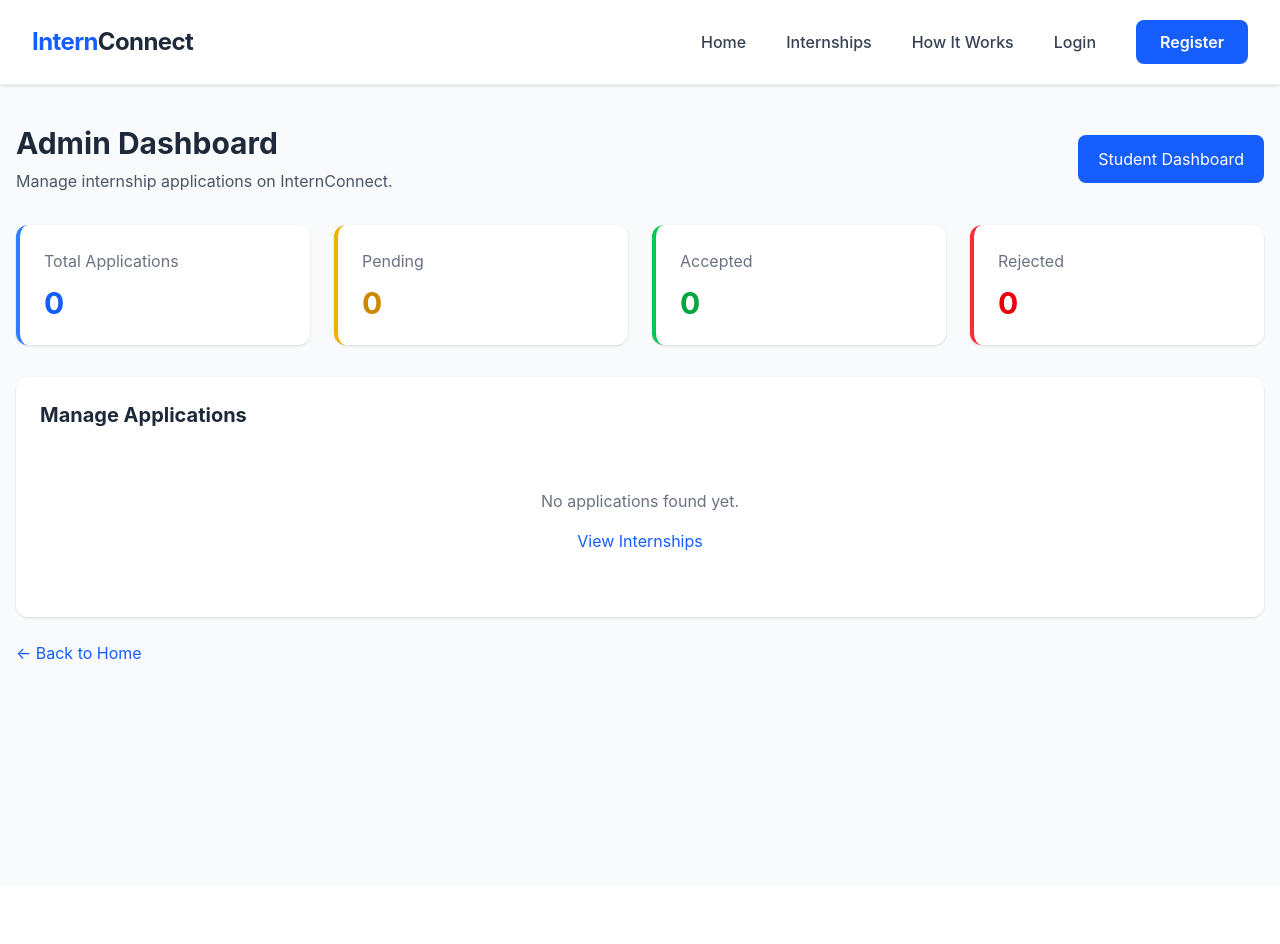
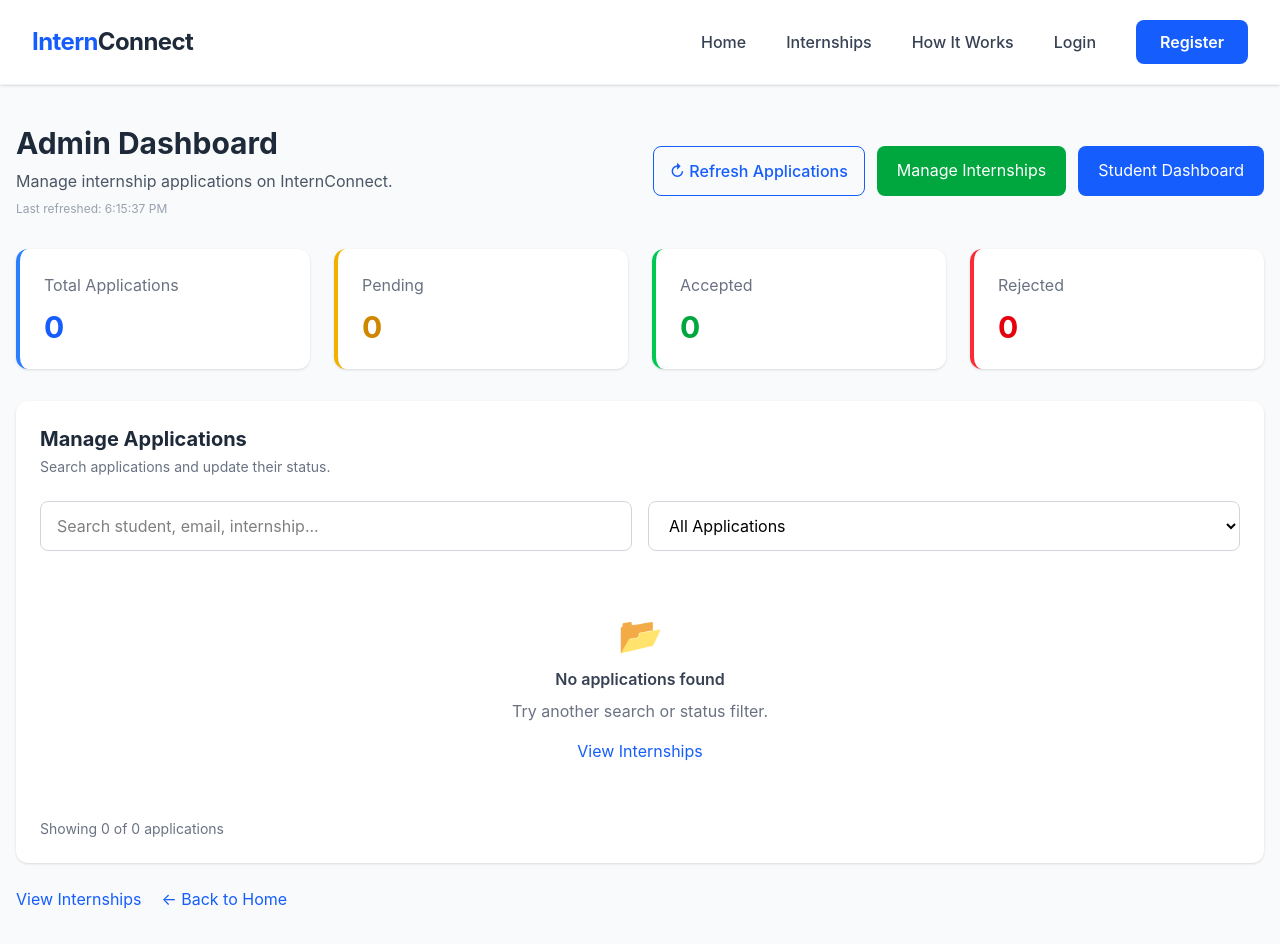
Before and after one commit to Anshu-webdev13/InterenConnect-Project, a React (Vite) app in the folder internconnect/: page /admindashboard in a window 1280 px wide. Shown: the top 944 px of the page. Before the commit the page ends 885 px from the top, so only its background shows below. Built offline with nearby package versions, Linux system fonts and the light colour scheme.

Commit message:
Add Admindashboard

```diff
--- a/internconnect/src/App.jsx
+++ b/internconnect/src/App.jsx
@@ -34,7 +34,7 @@ const App = () => {
         <Route path="/admindashboard" element={<AdminDashboard />} />
         <Route path="/register" element={<Register />} />
         <Route path="/login" element={<Login />} />
-        <Route path="/howitwork" element={<HowItWorks />} />
+        <Route path="/howitworks" element={<HowItWorks />} />
       </Routes>
     </div>
   );
--- a/internconnect/src/components/Navbar.jsx
+++ b/internconnect/src/components/Navbar.jsx
@@ -51,7 +51,7 @@ const Navbar = () => {
             Internships
           </Link>
 
-          <Link to="/how-it-works" className={linkStyle}>
+          <Link to="/howitworks" className={linkStyle}>
             How It Works
           </Link>
 
--- a/internconnect/src/pages/AdminDashboard.jsx
+++ b/internconnect/src/pages/AdminDashboard.jsx
@@ -1,31 +1,66 @@
-import React, { useEffect, useState } from "react";
+import React, { useEffect, useState, useCallback } from "react";
 import { Link } from "react-router-dom";
 
 const AdminDashboard = () => {
   const [applications, setApplications] = useState([]);
+  const [search, setSearch] = useState("");
+  const [statusFilter, setStatusFilter] = useState("All");
+  const [lastUpdated, setLastUpdated] = useState(null);
 
-  const loadApplications = () => {
-    const savedApplications = JSON.parse(
+  // Load applications from localStorage
+  const loadApplications = useCallback(() => {
+    try {
+      const savedData = JSON.parse(
         localStorage.getItem("applications") || "[]",
       );
-    setApplications(savedApplications);
+
+      setApplications(Array.isArray(savedData) ? savedData : []);
+      setLastUpdated(new Date());
+    } catch (error) {
+      console.error("Error loading applications:", error);
+      setApplications([]);
+    }
+  }, []);
+
+  // Load initially and listen for changes from other tabs
+  useEffect(() => {
+    loadApplications();
+
+    const handleStorageChange = (event) => {
+      if (event.key === "applications" || event.key === null) {
+        loadApplications();
+      }
     };
 
-  useEffect(() => {
-    loadApplications();
-  }, []);
+    window.addEventListener("storage", handleStorageChange);
 
+    return () => {
+      window.removeEventListener("storage", handleStorageChange);
+    };
+  }, [loadApplications]);
+
+  // Update application status
   const updateStatus = (id, newStatus) => {
-    const updatedApplications = applications.map((app) =>
+    try {
+      const savedData = JSON.parse(
+        localStorage.getItem("applications") || "[]",
+      );
+
+      const updatedApplications = savedData.map((app) =>
         app.id === id ? { ...app, status: newStatus } : app,
       );
 
       localStorage.setItem("applications", JSON.stringify(updatedApplications));
 
       setApplications(updatedApplications);
-    alert(`Application status updated to ${newStatus}.`);
+      setLastUpdated(new Date());
+    } catch (error) {
+      console.error("Error updating application:", error);
+      alert("Unable to update application status.");
+    }
   };
 
+  // Dashboard statistics
   const stats = [
     {
       title: "Total Applications",
@@ -35,7 +70,9 @@ const AdminDashboard = () => {
     },
     {
       title: "Pending",
-      count: applications.filter((app) => app.status === "Pending").length,
+      count: applications.filter(
+        (app) => (app.status || "Pending") === "Pending",
+      ).length,
       color: "border-yellow-500",
       text: "text-yellow-600",
     },
@@ -53,131 +90,261 @@ const AdminDashboard = () => {
     },
   ];
 
+  // Search and status filter
+  const filteredApplications = applications.filter((app) => {
+    const searchText = search.toLowerCase().trim();
+
+    const matchesSearch = [app.name, app.email, app.title, app.company].some(
+      (value) =>
+        String(value || "")
+          .toLowerCase()
+          .includes(searchText),
+    );
+
+    const currentStatus = app.status || "Pending";
+
+    const matchesStatus =
+      statusFilter === "All" || currentStatus === statusFilter;
+
+    return matchesSearch && matchesStatus;
+  });
+
   return (
-    <div className="min-h-screen bg-gray-50 py-10 px-4">
-      <div className="max-w-7xl mx-auto">
+    <div className="min-h-screen bg-gray-50 px-4 py-10">
+      <div className="mx-auto max-w-7xl">
         {/* Header */}
-        <div className="mb-8 flex flex-col sm:flex-row sm:items-center sm:justify-between gap-4">
+        <div
+          className="mb-8 flex flex-col gap-4 sm:flex-row
+          sm:items-center sm:justify-between"
+        >
           <div>
             <h1 className="text-3xl font-bold text-gray-800">
               Admin Dashboard
             </h1>
-            <p className="text-gray-600 mt-2">
+
+            <p className="mt-2 text-gray-600">
               Manage internship applications on InternConnect.
+            </p>
+
+            <p className="mt-2 text-xs text-gray-400">
+              Last refreshed:{" "}
+              {lastUpdated ? lastUpdated.toLocaleTimeString() : "Loading..."}
             </p>
           </div>
 
+          <div className="flex flex-wrap gap-3">
+            <button
+              onClick={loadApplications}
+              className="rounded-lg border border-blue-600
+                px-4 py-3 font-medium text-blue-600
+                transition hover:bg-blue-50"
+            >
+              ↻ Refresh Applications
+            </button>
+
+            <Link
+              to="/manage-internships"
+              className="rounded-lg bg-green-600 px-5 py-3
+                text-center text-white hover:bg-green-700"
+            >
+              Manage Internships
+            </Link>
+
             <Link
               to="/studentdashboard"
-            className="bg-blue-600 text-white px-5 py-3 rounded-lg hover:bg-blue-700 text-center"
+              className="rounded-lg bg-blue-600 px-5 py-3
+                text-center text-white hover:bg-blue-700"
             >
               Student Dashboard
             </Link>
           </div>
+        </div>
 
         {/* Statistics */}
-        <div className="grid grid-cols-1 sm:grid-cols-2 lg:grid-cols-4 gap-6">
+        <div
+          className="grid grid-cols-1 gap-6 sm:grid-cols-2
+          lg:grid-cols-4"
+        >
           {stats.map((stat) => (
             <div
               key={stat.title}
-              className={`bg-white p-6 rounded-xl shadow-sm border-l-4 ${stat.color}`}
+              className={`rounded-xl border-l-4 bg-white
+                p-6 shadow-sm ${stat.color}`}
             >
               <p className="text-gray-500">{stat.title}</p>
-              <h2 className={`text-3xl font-bold mt-3 ${stat.text}`}>
+
+              <h2 className={`mt-3 text-3xl font-bold ${stat.text}`}>
                 {stat.count}
               </h2>
             </div>
           ))}
         </div>
 
-        {/* Applications */}
-        <div className="bg-white rounded-xl shadow-sm mt-8 p-6">
-          <h2 className="text-xl font-bold text-gray-800 mb-5">
+        {/* Manage Applications */}
+        <div className="mt-8 rounded-xl bg-white p-6 shadow-sm">
+          <div className="mb-6">
+            <h2 className="text-xl font-bold text-gray-800">
               Manage Applications
             </h2>
 
-          {applications.length === 0 ? (
-            <div className="text-center py-10">
-              <p className="text-gray-500">No applications found yet.</p>
+            <p className="mt-1 text-sm text-gray-500">
+              Search applications and update their status.
+            </p>
+          </div>
+
+          {/* Search and Filter */}
+          <div className="mb-6 grid grid-cols-1 gap-4 md:grid-cols-2">
+            <input
+              type="text"
+              value={search}
+              onChange={(e) => setSearch(e.target.value)}
+              placeholder="Search student, email, internship..."
+              className="w-full rounded-lg border border-gray-300
+                px-4 py-3 outline-none focus:border-blue-500
+                focus:ring-2 focus:ring-blue-100"
+            />
+
+            <select
+              value={statusFilter}
+              onChange={(e) => setStatusFilter(e.target.value)}
+              className="w-full rounded-lg border border-gray-300
+                bg-white px-4 py-3 outline-none
+                focus:border-blue-500"
+            >
+              <option value="All">All Applications</option>
+              <option value="Pending">Pending</option>
+              <option value="Accepted">Accepted</option>
+              <option value="Rejected">Rejected</option>
+            </select>
+          </div>
+
+          {/* Applications Table */}
+          {filteredApplications.length === 0 ? (
+            <div className="py-10 text-center">
+              <p className="text-4xl">📂</p>
+
+              <h3 className="mt-3 font-semibold text-gray-700">
+                No applications found
+              </h3>
+
+              <p className="mt-2 text-gray-500">
+                Try another search or status filter.
+              </p>
+
               <Link
                 to="/internships"
-                className="inline-block mt-4 text-blue-600 hover:underline"
+                className="mt-4 inline-block text-blue-600
+                  hover:underline"
               >
                 View Internships
               </Link>
             </div>
           ) : (
             <div className="overflow-x-auto">
-              <table className="w-full text-left">
+              <table className="w-full min-w-[850px] text-left">
                 <thead>
                   <tr className="bg-gray-100 text-gray-700">
-                    <th className="p-3">Student</th>
-                    <th className="p-3">Internship</th>
-                    <th className="p-3">Company</th>
-                    <th className="p-3">Applied On</th>
-                    <th className="p-3">Status</th>
-                    <th className="p-3">Actions</th>
+                    <th className="p-4">Student</th>
+                    <th className="p-4">Internship</th>
+                    <th className="p-4">Company</th>
+                    <th className="p-4">Applied On</th>
+                    <th className="p-4">Status</th>
+                    <th className="p-4">Actions</th>
                   </tr>
                 </thead>
 
                 <tbody>
-                  {applications.map((app) => (
-                    <tr key={app.id} className="border-b">
-                      <td className="p-3">
+                  {filteredApplications.map((app) => {
+                    const currentStatus = app.status || "Pending";
+
+                    return (
+                      <tr
+                        key={app.id}
+                        className="border-b border-gray-100
+                          transition hover:bg-gray-50"
+                      >
+                        <td className="p-4">
+                          <p className="font-semibold text-gray-800">
                             {app.name || "Student"}
+                          </p>
+
                           <p className="text-sm text-gray-500">
                             {app.email || "No email"}
                           </p>
                         </td>
 
-                      <td className="p-3">{app.title || "Internship"}</td>
+                        <td className="p-4 text-gray-700">
+                          {app.title || "Internship"}
+                        </td>
 
-                      <td className="p-3">{app.company || "Not specified"}</td>
+                        <td className="p-4 text-gray-700">
+                          {app.company || "Not specified"}
+                        </td>
 
-                      <td className="p-3">{app.date || "—"}</td>
+                        <td className="p-4 text-gray-600">{app.date || "—"}</td>
 
-                      <td className="p-3">
+                        <td className="p-4">
                           <span
-                          className={`px-3 py-1 rounded-full text-sm ${
-                            app.status === "Accepted"
+                            className={`rounded-full px-3 py-1
+                              text-sm font-medium ${
+                                currentStatus === "Accepted"
                                   ? "bg-green-100 text-green-700"
-                              : app.status === "Rejected"
+                                  : currentStatus === "Rejected"
                                     ? "bg-red-100 text-red-700"
                                     : "bg-yellow-100 text-yellow-700"
                               }`}
                           >
-                          {app.status || "Pending"}
+                            {currentStatus}
                           </span>
                         </td>
 
-                      <td className="p-3">
+                        <td className="p-4">
                           <div className="flex flex-col gap-2">
                             <button
                               onClick={() => updateStatus(app.id, "Accepted")}
-                            disabled={app.status === "Accepted"}
-                            className="bg-green-600 text-white px-3 py-2 rounded hover:bg-green-700 disabled:opacity-50 disabled:cursor-not-allowed"
+                              disabled={currentStatus === "Accepted"}
+                              className="rounded-lg bg-green-600
+                                px-3 py-2 text-white
+                                hover:bg-green-700
+                                disabled:cursor-not-allowed
+                                disabled:opacity-50"
                             >
                               Accept
                             </button>
 
                             <button
                               onClick={() => updateStatus(app.id, "Rejected")}
-                            disabled={app.status === "Rejected"}
-                            className="bg-red-600 text-white px-3 py-2 rounded hover:bg-red-700 disabled:opacity-50 disabled:cursor-not-allowed"
+                              disabled={currentStatus === "Rejected"}
+                              className="rounded-lg bg-red-600
+                                px-3 py-2 text-white
+                                hover:bg-red-700
+                                disabled:cursor-not-allowed
+                                disabled:opacity-50"
                             >
                               Reject
                             </button>
                           </div>
                         </td>
                       </tr>
-                  ))}
+                    );
+                  })}
                 </tbody>
               </table>
             </div>
           )}
+
+          <p className="mt-4 text-sm text-gray-500">
+            Showing {filteredApplications.length} of {applications.length}{" "}
+            applications
+          </p>
         </div>
 
-        <div className="mt-6">
+        {/* Footer */}
+        <div className="mt-6 flex flex-wrap gap-5">
+          <Link to="/internships" className="text-blue-600 hover:underline">
+            View Internships
+          </Link>
+
           <Link to="/" className="text-blue-600 hover:underline">
             ← Back to Home
           </Link>
--- a/internconnect/src/pages/HowItWorks.jsx
+++ b/internconnect/src/pages/HowItWorks.jsx
@@ -1,78 +1,90 @@
 import React from "react";
 import { Link } from "react-router-dom";
 
-const HowItWorks = () => {
 const steps = [
   {
     number: "01",
+    icon: "👤",
     title: "Create Your Account",
     description:
       "Register on InternConnect and create your student account to get started.",
   },
   {
     number: "02",
+    icon: "🔍",
     title: "Explore Internships",
     description:
-        "Browse internship opportunities and find roles that match your skills and interests.",
+      "Browse internships by category, search for opportunities, and find the right role.",
   },
   {
     number: "03",
+    icon: "📝",
     title: "Apply for Internship",
     description:
-        "Open internship details, complete the application form and submit your application.",
+      "Choose an internship, check its details, and submit your application.",
   },
   {
     number: "04",
+    icon: "📊",
     title: "Track Your Application",
     description:
-        "Visit My Applications to check your application status and follow your progress.",
+      "Visit your dashboard and My Applications page to check your application status.",
   },
 ];
 
+const HowItWorks = () => {
   return (
     <div className="min-h-screen bg-gray-50">
       {/* Hero Section */}
       <section className="bg-blue-600 px-6 py-16 text-center text-white">
-        <h1 className="text-4xl font-bold md:text-5xl">
+        <h1 className="text-3xl font-bold md:text-5xl">
           How InternConnect Works
         </h1>
 
-        <p className="mx-auto mt-4 max-w-2xl text-lg text-blue-100">
-          Your journey to finding the right internship starts here. Follow these
-          simple steps to get started.
+        <p className="mx-auto mt-4 max-w-2xl text-base text-blue-100 md:text-lg">
+          Start your internship journey in four simple steps. Discover
+          opportunities and take the next step toward your career.
         </p>
 
         <Link
           to="/internships"
-          className="mt-8 inline-block rounded-lg bg-white px-7 py-3 font-semibold text-blue-600 transition hover:bg-blue-50"
+          className="mt-7 inline-block rounded-lg bg-white px-6 py-3
+          font-semibold text-blue-600 transition hover:bg-blue-50"
         >
           Explore Internships
         </Link>
       </section>
 
       {/* Steps Section */}
-      <section className="mx-auto max-w-6xl px-6 py-16">
+      <section className="mx-auto max-w-7xl px-6 py-16">
         <div className="mb-12 text-center">
           <h2 className="text-3xl font-bold text-gray-800">
-            Four Simple Steps
+            Your Journey Starts Here
           </h2>
-
           <p className="mt-3 text-gray-600">
-            Start building your career with InternConnect.
+            Follow these simple steps to find your next opportunity.
           </p>
         </div>
 
-        <div className="grid gap-8 sm:grid-cols-2 lg:grid-cols-4">
+        <div
+          className="grid grid-cols-1 gap-7 sm:grid-cols-2
+        lg:grid-cols-4"
+        >
           {steps.map((step) => (
             <div
               key={step.number}
-              className="rounded-xl border border-gray-100 bg-white p-6 shadow-sm transition duration-300 hover:-translate-y-1 hover:shadow-lg"
+              className="rounded-xl border border-gray-100 bg-white
+              p-7 shadow-md transition duration-300 hover:-translate-y-2
+              hover:shadow-xl"
             >
-              <div className="mb-5 flex h-14 w-14 items-center justify-center rounded-full bg-blue-100 text-xl font-bold text-blue-600">
+              <div className="flex items-center justify-between">
+                <span className="text-4xl">{step.icon}</span>
+                <span className="text-2xl font-bold text-blue-200">
                   {step.number}
+                </span>
               </div>
 
-              <h3 className="text-xl font-semibold text-gray-800">
+              <h3 className="mt-6 text-xl font-bold text-gray-800">
                 {step.title}
               </h3>
 
@@ -84,19 +96,23 @@ const HowItWorks = () => {
 
       {/* Call to Action */}
       <section className="px-6 pb-16">
-        <div className="mx-auto max-w-5xl rounded-2xl bg-white px-6 py-10 text-center shadow-sm">
-          <h2 className="text-3xl font-bold text-gray-800">
-            Ready to Start Your Journey?
+        <div
+          className="mx-auto max-w-5xl rounded-2xl bg-blue-50
+        px-6 py-12 text-center"
+        >
+          <h2 className="text-2xl font-bold text-gray-800 md:text-3xl">
+            Ready to Build Your Future?
           </h2>
 
           <p className="mt-4 text-gray-600">
-            Discover opportunities, gain experience and take the next step
-            toward your career goals.
+            Find opportunities that match your skills and career goals.
           </p>
 
           <Link
             to="/internships"
-            className="mt-6 inline-block rounded-lg bg-blue-600 px-7 py-3 font-semibold text-white transition hover:bg-blue-700"
+            className="mt-6 inline-block rounded-lg bg-blue-600
+            px-7 py-3 font-semibold text-white transition
+            hover:bg-blue-700"
           >
             Find Internships
           </Link>
```
Lines whose indentation alone changed are shown as unchanged.
